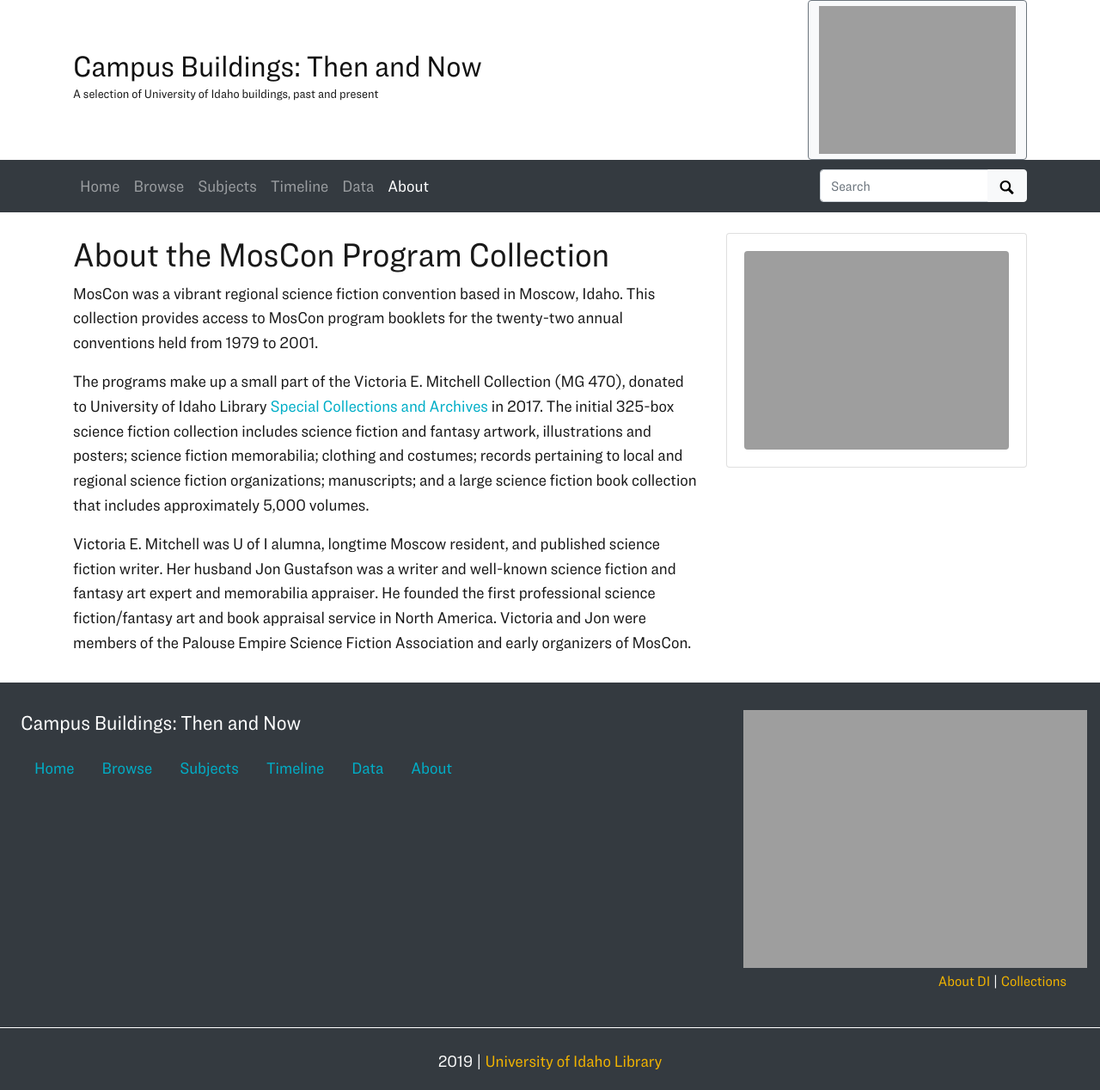
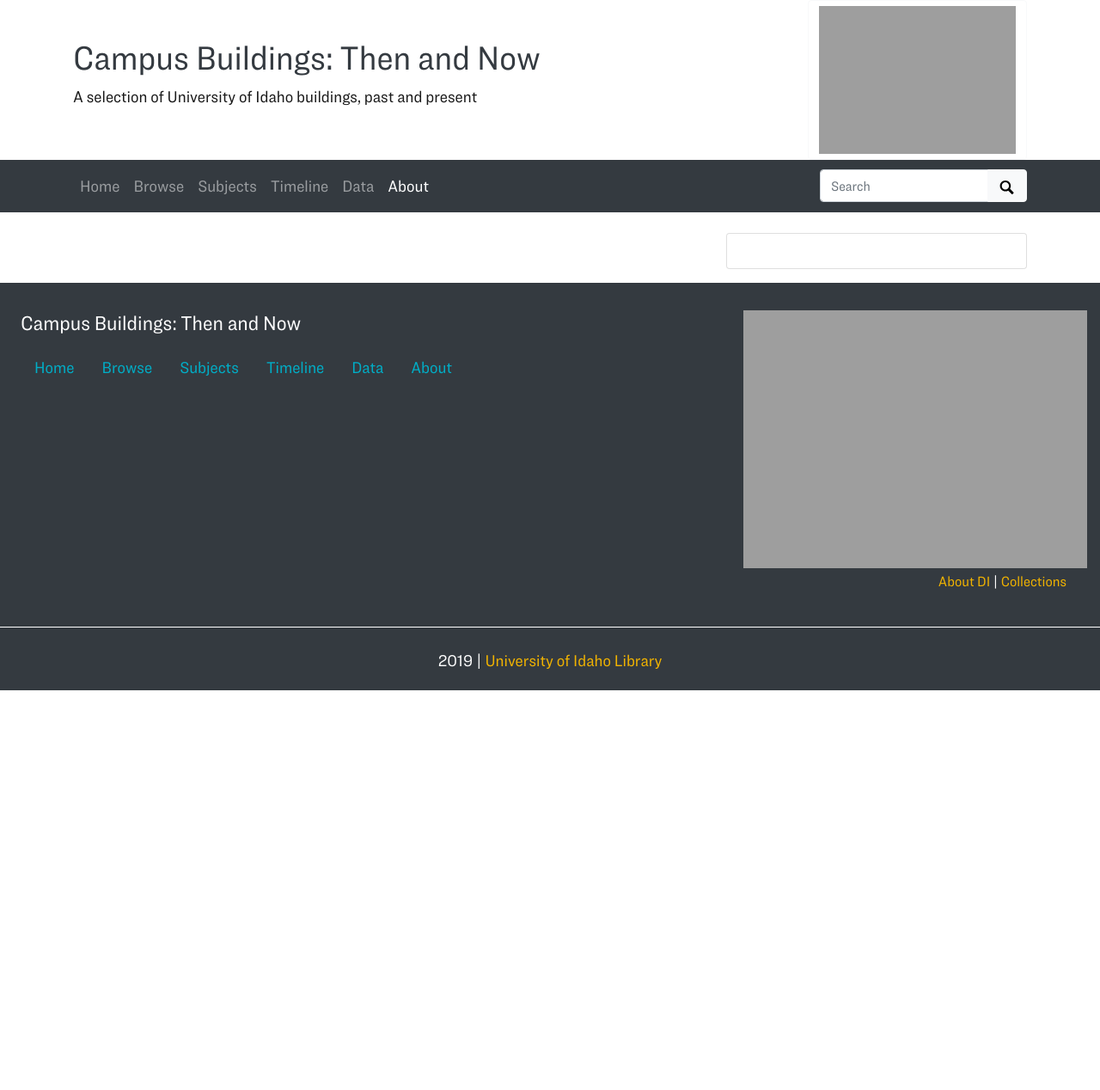
Before and after one commit to uidaholib/campus-photos, a Jekyll site: the page built from pages/about.html, in a window 1280 px wide. Shown: the whole page at 86% size. Built offline with Jekyll 4.4.1, drawn with Linux system fonts in a browser that asks for light colours; nearby versions of some CDN libraries; library files that are not in the unit come from our copies; after the commit the page ends 900 px from its top, so only the background shows below that.

Commit message:
update title card

```diff
--- a/_includes/collection-banner.html
+++ b/_includes/collection-banner.html
@@ -7,33 +7,37 @@
     background-position: center;
 }
 #home-title-box {
-        padding-top: {{ site.data.theme.home-title-y-padding }};
-        padding-bottom: {{ site.data.theme.home-title-y-padding }};
+    padding-top: {{ site.data.theme.home-title-y-padding | default: '5em' }};
+    padding-bottom: {{ site.data.theme.home-title-y-padding | default: '5em' }};
+}
+@media screen and (max-width: 576px) {
+    #home-title-box {
+        padding-top: 5em;
+        padding-bottom: 5em;
+    }
 }
 </style>
-<div id="home-banner" class="jumbotron jumbotron-fluid mb-0 p-0" aria-label="{{ site.data.theme.home-banner-image-title }}">
-    <div class="container">
-        <div class="row justify-content-center">
-            <div id="home-title-box" class="col-12">
-                <div class="text-dark title-card p-2 rounded text-center">
+<div id="home-banner" class="container-fluid mb-0 p-0">
+    <div id="home-title-box">
+        <div class="title-card p-2 text-center">
+            <a class="d-none d-md-block" href="https://www.lib.uidaho.edu/digital"><img src="https://www.lib.uidaho.edu/media/digital/bannerlogo_allwhite.png" alt="digital initiatives logo" style="height:40px;"></a>
             <h1 class="display-4">{{ site.data.theme.title }}</h1>
-                    {% if site.data.theme.tagline %}<p>{{ site.data.theme.tagline }}</p>{% endif %}
-                    <a title="University of Idaho Library Digital Initiatives" href="https://www.lib.uidaho.edu/digital">
-                    <img src="https://www.lib.uidaho.edu/media/digital/justdi_logo_sm.png" class="p-1 pb-3" alt="digital initiatives logo" ></a>
+            {% if site.data.theme.tagline %}<p id="home-tagline">{{ site.data.theme.tagline }}</p>{% endif %}
         </div>
     </div>
-        </div>
+    <div class="text-right p-0 mt-0">
+        <small><a class="text-info featured-link" href="{% if site.data.theme.home-banner-image-number %}{{ site.data.theme.home-banner-image-number | prepend: site.data.theme.metadata | prepend: '/items/' | prepend: site.baseurl | append: '.html' }}{% else %}{{ site.data.theme.home-banner-image-link }}{% endif %}" title="{{ site.data.theme.home-banner-image-title }}">Featured Image</a></small>
     </div>
 </div>
 {%- else -%}
 <div class="container">
     <div class="row align-items-center">
         <div id="title" class="col-md-9">
-            <h1><a href="{{ site.baseurl }}/" >{{ site.data.theme.title }}</a></h1>
+            <h1><a class="text-dark" href="{{ site.baseurl }}/" >{{ site.data.theme.title }}</a></h1>
             {% if site.data.theme.tagline %}<p>{{ site.data.theme.tagline }}</p>{% endif %}
         </div>
         <div class="col-md-3 d-none d-md-block text-right">
-            <button type="button" class="btn btn-light border-secondary" data-toggle="modal" data-target="#collections">
+            <button type="button" class="btn btn-outline-light" data-toggle="modal" data-target="#collections">
             <img class="img-fluid" src="https://www.lib.uidaho.edu/media/digital/justdi_logo_sm.png" title="University of Idaho Library Digital Initiatives" alt="digital initiatives logo" ></button>
         </div>
     </div>
--- a/_sass/_custom.scss
+++ b/_sass/_custom.scss
@@ -21,23 +21,9 @@ a {
 
 /* banner */
 .title-card {
-    background-color: #fff; /* fallback */
-    background-color: rgba(255, 255, 255, 0.86);
-    border: 2px solid #191919;
-}
-#title {
-    a {
-        font-size: 35px;
-        font-weight: 300;
-        color: $text-color;
-    }
-    h1 {
-        line-height: 1;
-    }
-    p {
-        font-size: 14.5px;
-        line-height: 1;
-    }
+    background-color: #25242485;
+    background-color: rgba(37, 36, 36, 0.72);
+    color: white !important;
 }
 
 /* nav bar */
--- a/pages/about.html
+++ b/pages/about.html
@@ -9,13 +9,6 @@ featured-image:
 <div class="row">
     <div class="col-md-8">
 
-        <h1>About the MosCon Program Collection</h1>
-
-        <p>MosCon was a vibrant regional science fiction convention based in Moscow, Idaho. This collection provides access to MosCon program booklets for the twenty-two annual conventions held from 1979 to 2001.</p>
-
-        <p>The programs make up a small part of the Victoria E. Mitchell Collection (MG 470), donated to University of Idaho Library <a href="https://www.lib.uidaho.edu/special-collections/">Special Collections and Archives</a> in 2017. The initial 325-box science fiction collection includes science fiction and fantasy artwork, illustrations and posters; science fiction memorabilia; clothing and costumes; records pertaining to local and regional science fiction organizations; manuscripts; and a large science fiction book collection that includes approximately 5,000 volumes.</p>
-
-        <p>Victoria E. Mitchell was U of I alumna, longtime Moscow resident, and published science fiction writer. Her husband Jon Gustafson was a writer and well-known science fiction and fantasy art expert and memorabilia appraiser. He founded the first professional science fiction/fantasy art and book appraisal service in North America. Victoria and Jon were members of the Palouse Empire Science Fiction Association and early organizers of MosCon.</p>
 
     </div>
 
@@ -23,7 +16,6 @@ featured-image:
         <div class="card">
             <div class="card-body">
 
-                <img class="img-fluid rounded" src="{{ site.objects }}/small/moscon01-1979_000_sm.jpg" alt="MosCon 1 cover">
 
             </div>
         </div>
```
Lines whose indentation alone changed are shown as unchanged.
